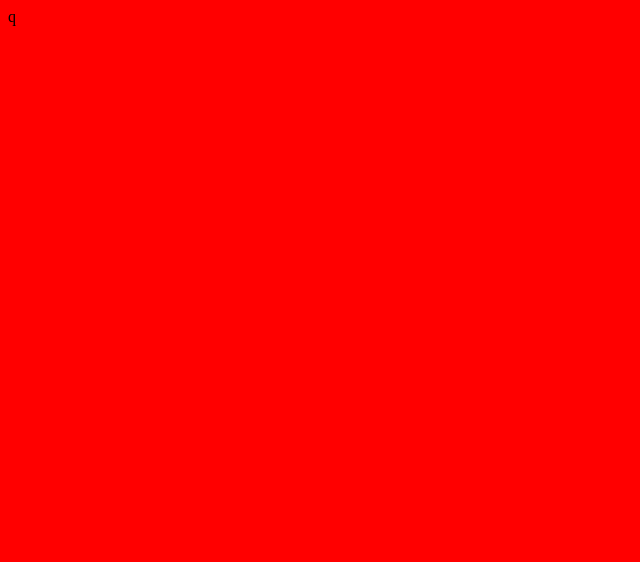
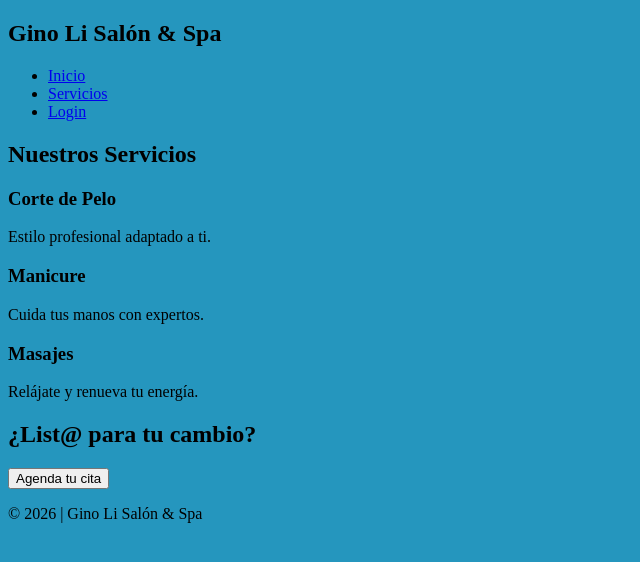
Before and after one commit to 1ts-sxmm/Gino-Li-Salon-y-Spa, a website: page public/index.html in a window 1280 px wide. Shown: the whole page, without its empty margins (0-640 px from the left). Drawn offline with Linux system fonts and the light colour scheme.

Commit message:
feat: implement home page structure

```diff
--- a/public/css/styles.css
+++ b/public/css/styles.css
@@ -1,3 +1,3 @@
 body {
-    background-color: red;
+    background-color: #2596be;
 }
--- a/public/index.html
+++ b/public/index.html
@@ -8,6 +8,66 @@
     <link rel="stylesheet" href="/css/styles.css">
 </head>
 <body>
-    q
+    <!-- NAVBAR-->
+    <header>
+
+        <nav>
+
+            <h2> Gino Li Salón & Spa</h2>
+
+            <ul>
+                <li><a href="/">Inicio</a></li>
+                <li><a href="/pages/services.html">Servicios</a></li>
+                <li><a href="/pages/login.html">Login</a></li>
+            </ul>
+
+        </nav>
+
+    </header>
+
+    <!-- HERO -->
+    <section>
+
+        <h2>Nuestros Servicios</h2>
+
+        <div class="cards">
+
+            <div class="card">
+                <h3>Corte de Pelo</h3>
+                <p>Estilo profesional adaptado a ti.</p>
+            </div>
+
+            <div class="card">
+                <h3>Manicure</h3>
+                <p>Cuida tus manos con expertos.</p>
+            </div>
+
+            <div class="card">
+                <h3>Masajes</h3>
+                <p>Relájate y renueva tu energía.</p>
+            </div>
+
+        </div>
+
+    </section>
+
+    <!-- CTA -->
+    <section class="cta">
+
+        <h2>¿List@ para tu cambio?</h2>
+
+        <a href="/pages/appointments.html">
+            <button>Agenda tu cita</button>
+        </a>
+
+    </section>
+
+    <!-- FOOTER -->
+    <footer>
+
+        <p>© 2026 | Gino Li Salón & Spa</p>
+
+    </footer>
+
 </body>
 </html>
```
